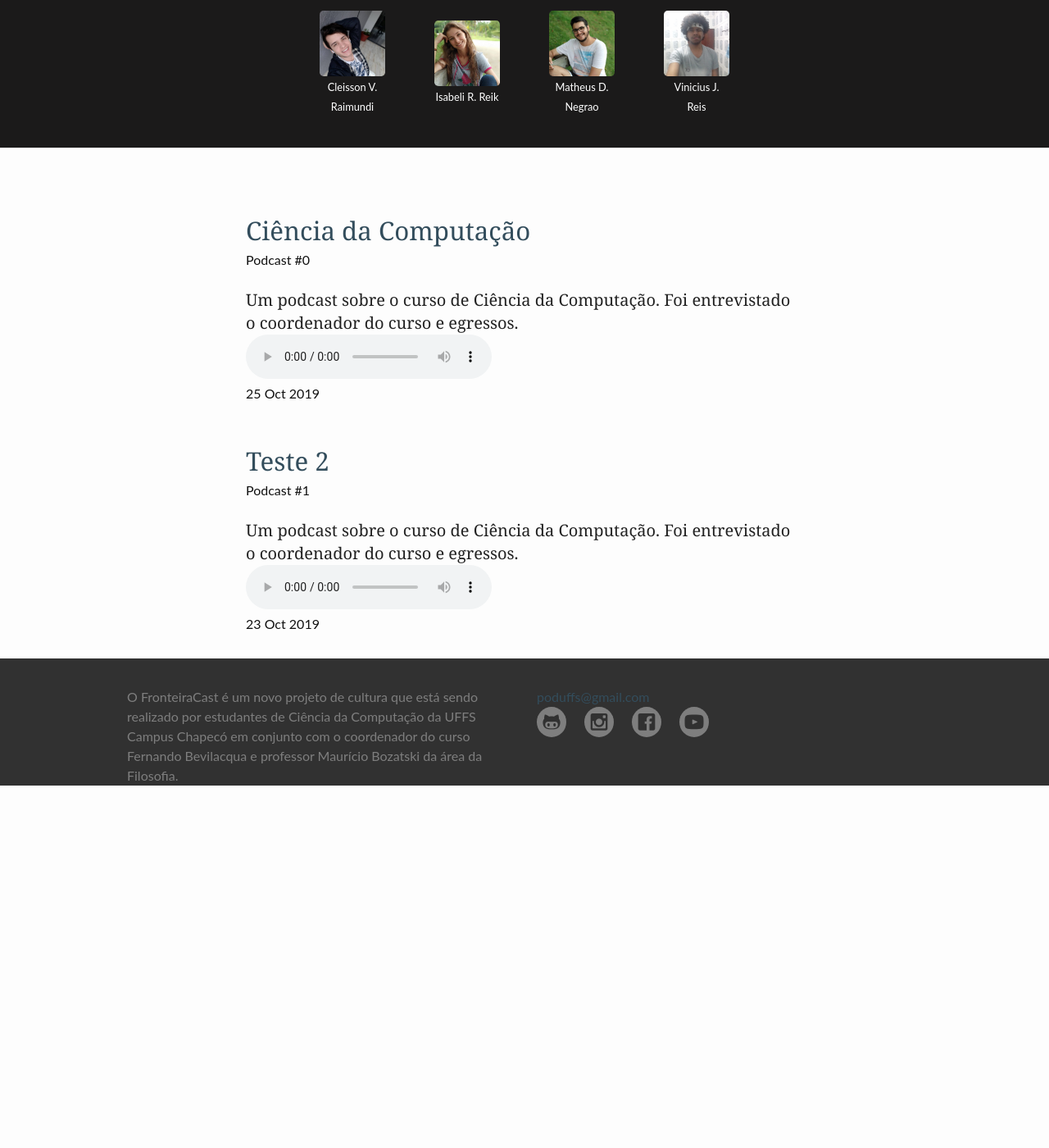
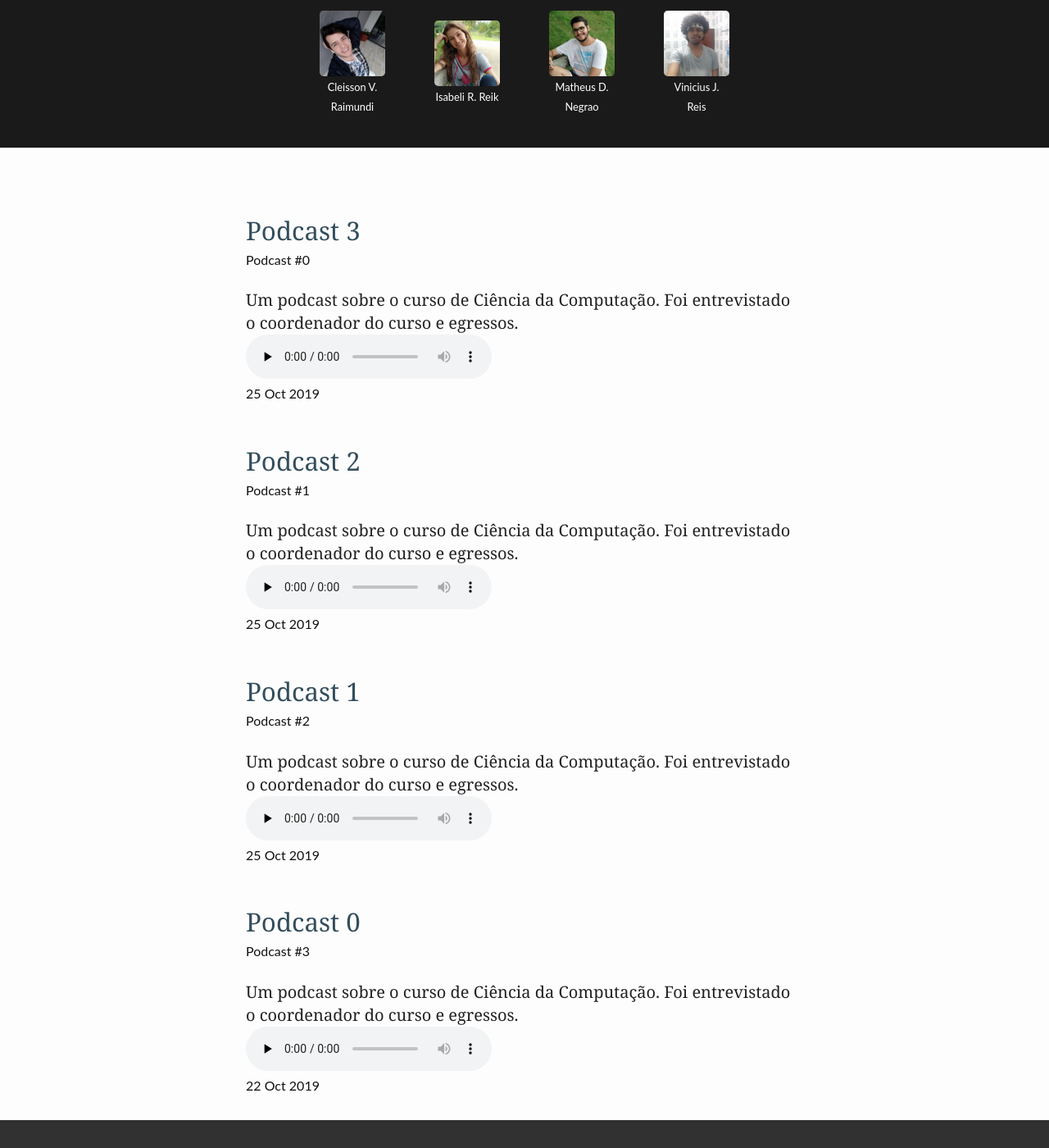
Before and after one commit to ccuffs/poduffs, a Jekyll site: the page built from index.markdown, in a window 1280 px wide and 1400 px high, scrolled down 465 px. Shown: the whole window at 82% size. Built offline with Jekyll 4.4.1, drawn with Linux system fonts in a browser that asks for light colours; before the commit the page ends 1423 px from its top, so only the background shows below that.

Commit message:
Fica alerta

```diff
--- a/_layouts/home.html
+++ b/_layouts/home.html
@@ -22,8 +22,8 @@
             <h4>{{ post.description }}</h4>
           </div>
           <div>
-            <audio autoplay="autoplay" controls="controls">
-              <source src="podcasts/teste1.mp3" type="audio/mp3" />
+            <audio preload="none" controls="controls">
+              <source src="{{ site.homeurl }}podcasts/{{ post.audio }}" type="audio/mp3" />
               seu navegador não suporta HTML5
             </audio>
           </div>
--- a/_posts/2019-10-23-teste2.markdown
+++ b/_posts/2019-10-22-podcast0.markdown
@@ -1,8 +1,9 @@
 ---
 layout: post
-title:  "Teste 2"
+title:  "Podcast 0"
+audio: "2019-10-22-podcast0.mp3"
 description: Um podcast sobre o curso de Ciência da Computação. Foi entrevistado o coordenador do curso e egressos.
-date:   2019-10-23 17:02:56 -0300
+date:   2019-10-22 17:02:56 -0300
 categories: jekyll update
 ---
 You’ll find this post in your `_posts` directory. Go ahead and edit it and re-build the site to see your changes. You can rebuild the site in many different ways, but the most common way is to run `jekyll serve`, which launches a web server and auto-regenerates your site when a file is updated.
--- a/_posts/2019-10-22-teste1.markdown
+++ b/_posts/2019-10-25-podcast1.markdown
@@ -1,8 +1,13 @@
 ---
 layout: post
-title:  "Ciência da Computação"
+title:  "Podcast 1"
+audio: "2019-10-25-podcast1.mp3"
 description: Um podcast sobre o curso de Ciência da Computação. Foi entrevistado o coordenador do curso e egressos.
 date: 2019-10-25 17:02:56 -0300
 author: Matheus Dias Negrao e Fernando Bevilacqua.
 categories: jekyll update
 ---
+
+# {{ page.date }}
+
+## dyasgdusud
--- /dev/null
+++ b/_posts/2019-10-27-podcast2.markdown
@@ -0,0 +1,13 @@
+---
+layout: post
+title:  "Podcast 2"
+audio: "2019-10-27-podcast2.mp3"
+description: Um podcast sobre o curso de Ciência da Computação. Foi entrevistado o coordenador do curso e egressos.
+date: 2019-10-25 17:02:56 -0300
+author: Matheus Dias Negrao e Fernando Bevilacqua.
+categories: jekyll update
+---
+
+# {{ page.date }}
+
+## dyasgdusud
--- /dev/null
+++ b/_posts/2019-11-30-podcast3.markdown
@@ -0,0 +1,13 @@
+---
+layout: post
+title:  "Podcast 3"
+audio: "2019-11-30-podcast3.mp3"
+description: Um podcast sobre o curso de Ciência da Computação. Foi entrevistado o coordenador do curso e egressos.
+date: 2019-10-25 17:02:56 -0300
+author: Matheus Dias Negrao e Fernando Bevilacqua.
+categories: jekyll update
+---
+
+# {{ page.date }}
+
+## dyasgdusud
```
Also changed, not shown: 18 other files.
